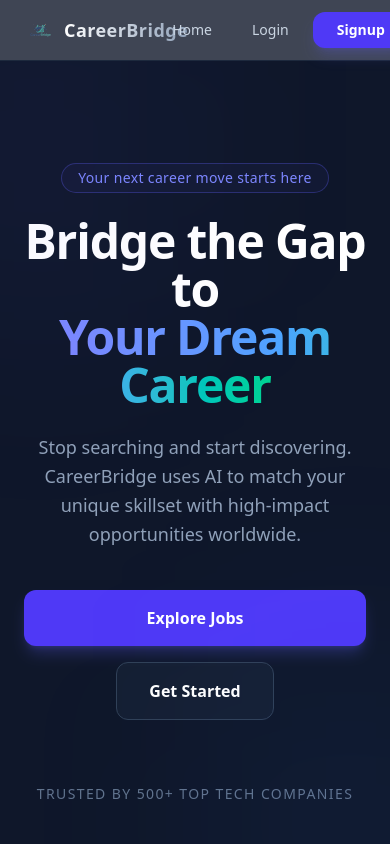
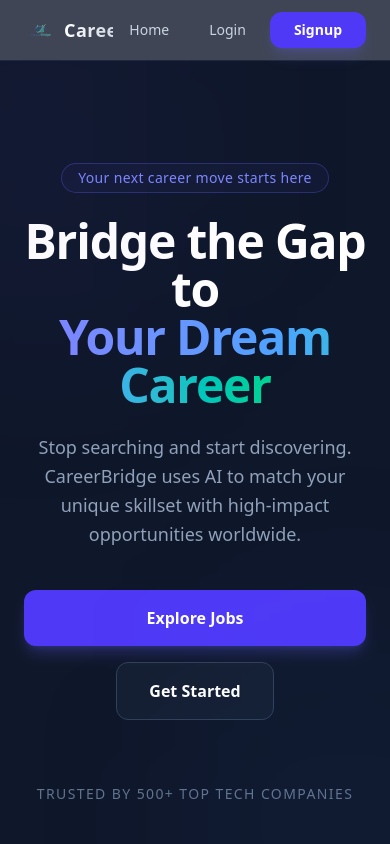
Before and after one commit to Amanverma45/careerBridge, a React app: page / in a window 390 px wide. Shown: the top 844 px of the page. Built offline with nearby package versions, Linux system fonts and the light colour scheme; the HTML template or start-up script is replaced by a standard one.

Commit message:
navbar logo fix

```diff
--- a/src/component/Navbar.jsx
+++ b/src/component/Navbar.jsx
@@ -33,13 +33,13 @@ function Navbar() {
   return (
     <nav className="sticky top-0 z-50 w-full bg-[#0f172a]/80 backdrop-blur-md border-b border-slate-800 text-white px-6 py-3 flex items-center justify-between">
 
-      <div className="flex items-center gap-2">
+      <div className="flex items-center gap-2 flex-nowrap overflow-hidden">
         <img
           src={logo}
           alt="CareerBridge Logo"
           className="h-8 md:h-7 w-auto object-contain"
         />
-        <span className="text-lg md:text-2xl font-extrabold tracking-wide bg-gradient-to-r from-white to-slate-400 bg-clip-text text-transparent">
+        <span className="text-lg md:text-2xl font-extrabold tracking-wide bg-gradient-to-r from-white to-slate-400 bg-clip-text text-transparent whitespace-nowrap">
           CareerBridge
         </span>
       </div>
```
